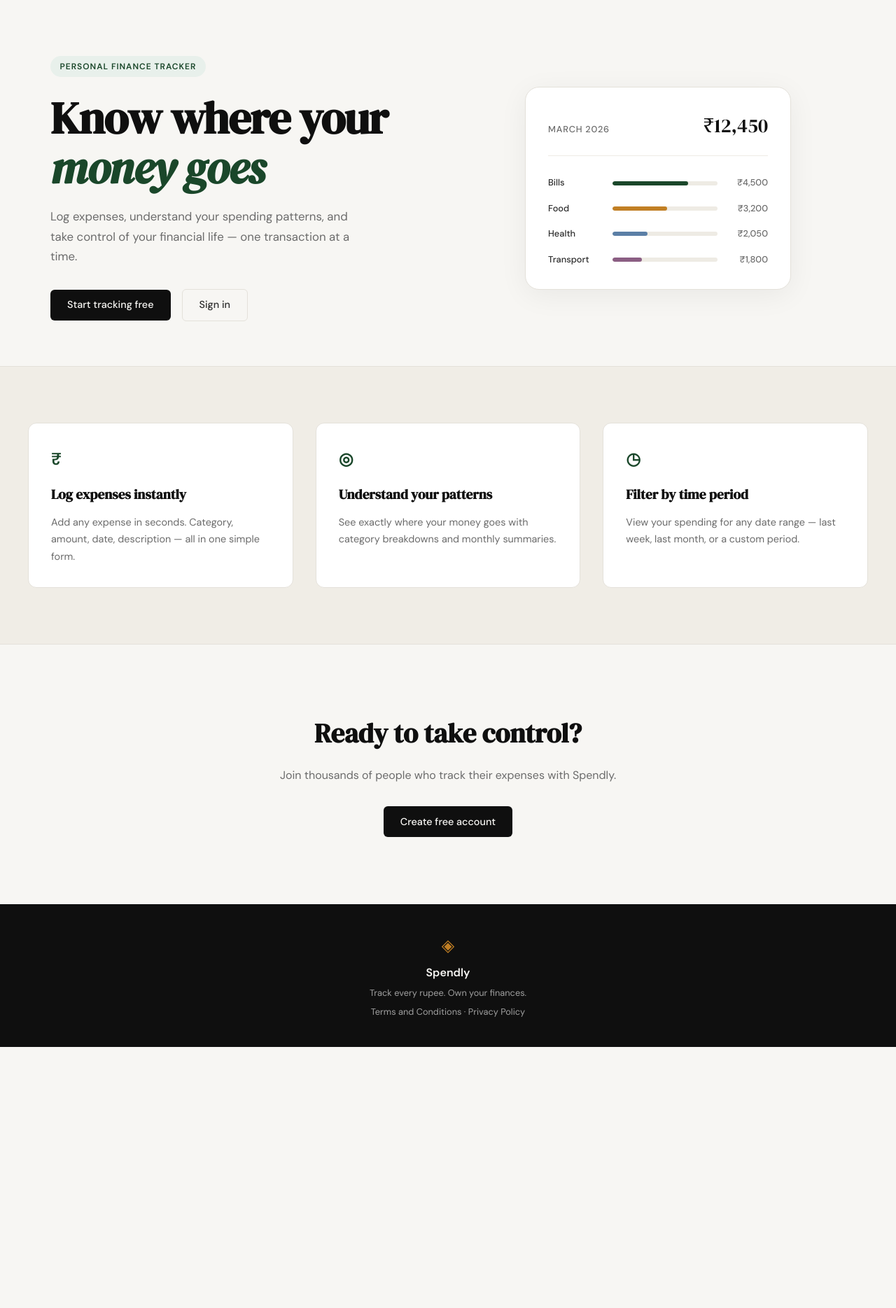
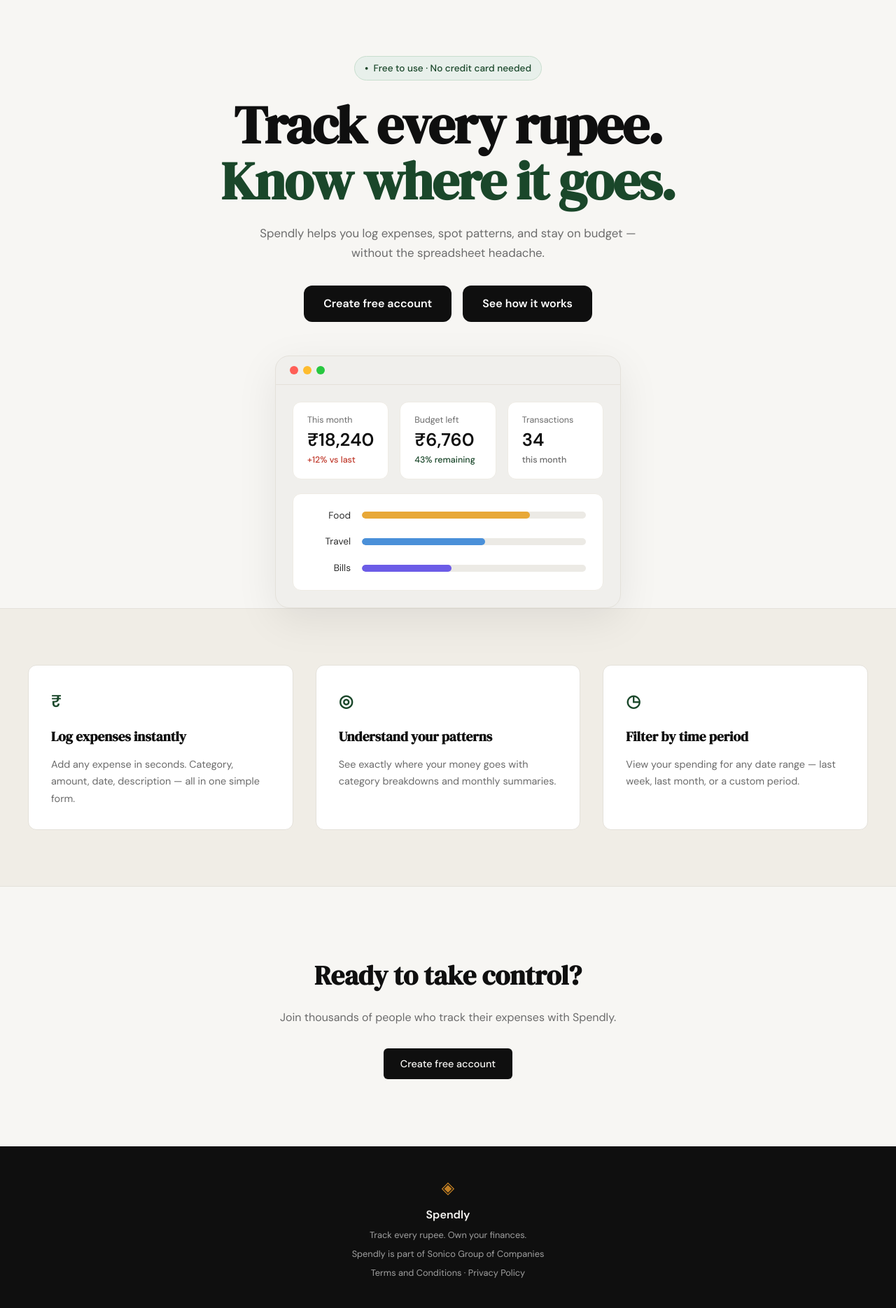
Before and after one commit to anshsoni0512/spendly---claude-code-project, a Flask app: page / in a window 1280 px wide. Shown: the part 61-1930 px from the top of the page at 70% size. Before the commit the page ends 1557 px from the top, so only its background shows below. Run offline with Flask 3, Linux system fonts and the light colour scheme.

Commit message:
final changes done for landing page

```diff
--- /dev/null
+++ b/static/css/landing.css
@@ -0,0 +1,262 @@
+/* ------------------------------------------------------------------ */
+/* Landing page — hero overrides                                       */
+/* ------------------------------------------------------------------ */
+
+.hero {
+    grid-template-columns: 1fr;
+    text-align: center;
+    padding: 5rem 2rem 0;
+    max-width: 860px;
+    gap: 3rem;
+}
+
+.hero-inner {
+    display: flex;
+    flex-direction: column;
+    align-items: center;
+}
+
+.hero-badge {
+    text-transform: none;
+    letter-spacing: normal;
+    font-weight: 500;
+    font-size: 0.85rem;
+    display: inline-flex;
+    align-items: center;
+    gap: 0.45rem;
+    border: 1px solid #c8dece;
+}
+
+.hero-badge-dot {
+    color: var(--accent);
+    font-size: 0.55rem;
+    line-height: 1;
+}
+
+.hero-title {
+    font-size: clamp(3rem, 6vw, 4.75rem);
+    line-height: 1.05;
+    max-width: 700px;
+    margin-left: auto;
+    margin-right: auto;
+}
+
+.hero-title-accent {
+    display: block;
+    color: var(--accent);
+    font-style: normal;
+}
+
+.hero-subtitle {
+    max-width: 560px;
+    text-align: center;
+    margin-left: auto;
+    margin-right: auto;
+}
+
+.hero-actions {
+    justify-content: center;
+}
+
+.btn-hero {
+    display: inline-block;
+    background: var(--ink);
+    color: #fff;
+    padding: 0.85rem 1.75rem;
+    border-radius: var(--radius-md);
+    font-family: var(--font-body);
+    font-size: 1rem;
+    font-weight: 600;
+    text-decoration: none;
+    transition: background 0.2s;
+}
+
+.btn-hero:hover { background: var(--ink-soft); }
+
+/* ------------------------------------------------------------------ */
+/* Hero visual — browser window mock                                   */
+/* ------------------------------------------------------------------ */
+
+.hero-visual {
+    width: 100%;
+}
+
+.mock-browser {
+    background: #f0efec;
+    border-radius: var(--radius-lg);
+    border: 1px solid var(--border);
+    box-shadow: 0 16px 60px rgba(0,0,0,0.08);
+    overflow: hidden;
+}
+
+.mock-browser-bar {
+    padding: 0.85rem 1.25rem;
+    display: flex;
+    align-items: center;
+    gap: 0.45rem;
+    border-bottom: 1px solid var(--border);
+}
+
+.mock-dot {
+    width: 12px;
+    height: 12px;
+    border-radius: 50%;
+    display: inline-block;
+    flex-shrink: 0;
+}
+
+.mock-dot-red    { background: #ff5f57; }
+.mock-dot-yellow { background: #febc2e; }
+.mock-dot-green  { background: #28c840; }
+
+.mock-browser-body {
+    padding: 1.5rem;
+    display: flex;
+    flex-direction: column;
+    gap: 1.25rem;
+}
+
+/* Stat cards row */
+.mock-stats {
+    display: grid;
+    grid-template-columns: repeat(3, 1fr);
+    gap: 1rem;
+}
+
+.mock-stat-card {
+    background: #fff;
+    border: 1px solid var(--border-soft);
+    border-radius: var(--radius-md);
+    padding: 1rem 1.25rem;
+    display: flex;
+    flex-direction: column;
+    gap: 0.2rem;
+    text-align: left;
+}
+
+.mock-stat-label {
+    font-size: 0.78rem;
+    color: var(--ink-muted);
+}
+
+.mock-stat-value {
+    font-size: 1.6rem;
+    font-weight: 600;
+    color: var(--ink);
+    line-height: 1.2;
+}
+
+.mock-stat-sub        { font-size: 0.78rem; font-weight: 500; }
+.mock-stat-danger     { color: var(--danger); }
+.mock-stat-success    { color: var(--accent); }
+.mock-stat-muted      { color: var(--ink-muted); }
+
+/* Category bars */
+.mock-cat-bars {
+    background: #fff;
+    border: 1px solid var(--border-soft);
+    border-radius: var(--radius-md);
+    padding: 1.25rem 1.5rem;
+    display: flex;
+    flex-direction: column;
+    gap: 1rem;
+}
+
+.mock-cat-row {
+    display: grid;
+    grid-template-columns: 58px 1fr;
+    align-items: center;
+    gap: 1rem;
+}
+
+.mock-cat-label {
+    font-size: 0.85rem;
+    color: var(--ink-soft);
+    text-align: right;
+}
+
+.mock-cat-track {
+    height: 10px;
+    background: #eceae5;
+    border-radius: 999px;
+    overflow: hidden;
+}
+
+.mock-cat-fill {
+    height: 100%;
+    border-radius: 999px;
+}
+
+.mock-bar-food   { background: #e8a838; }
+.mock-bar-travel { background: #4a90d9; }
+.mock-bar-bills  { background: #6c5ce7; }
+
+/* ------------------------------------------------------------------ */
+/* Video modal                                                         */
+/* ------------------------------------------------------------------ */
+
+.modal-overlay {
+    position: fixed;
+    inset: 0;
+    background: rgba(0, 0, 0, 0.75);
+    display: flex;
+    align-items: center;
+    justify-content: center;
+    z-index: 200;
+    opacity: 0;
+    pointer-events: none;
+    transition: opacity 0.2s ease;
+}
+
+.modal-overlay.is-open {
+    opacity: 1;
+    pointer-events: all;
+}
+
+.modal-box {
+    position: relative;
+    width: 100%;
+    max-width: 820px;
+    margin: 1rem;
+    background: #000;
+    border-radius: var(--radius-lg);
+    overflow: hidden;
+    box-shadow: 0 24px 80px rgba(0, 0, 0, 0.5);
+    transform: scale(0.95);
+    transition: transform 0.2s ease;
+}
+
+.modal-overlay.is-open .modal-box {
+    transform: scale(1);
+}
+
+.modal-close {
+    position: absolute;
+    top: -2.75rem;
+    right: 0;
+    background: none;
+    border: none;
+    color: #fff;
+    font-size: 2.25rem;
+    line-height: 1;
+    cursor: pointer;
+    padding: 0.1rem 0.4rem;
+    opacity: 0.8;
+    transition: opacity 0.15s;
+}
+
+.modal-close:hover { opacity: 1; }
+
+.modal-video-wrap {
+    position: relative;
+    padding-bottom: 56.25%;
+    height: 0;
+}
+
+.modal-video-wrap iframe {
+    position: absolute;
+    inset: 0;
+    width: 100%;
+    height: 100%;
+    border: none;
+}
--- a/templates/base.html
+++ b/templates/base.html
@@ -34,6 +34,7 @@
             <span class="brand-icon">◈</span>
             <span class="footer-name">Spendly</span>
             <p class="footer-copy">Track every rupee. Own your finances.</p>
+            <p class="footer-copy">Spendly is part of Sonico Group of Companies</p>
             <p class="footer-copy"><a href="/terms">Terms and Conditions</a> · <a href="/privacy">Privacy Policy</a></p>
         </div>
     </footer>
--- a/templates/landing.html
+++ b/templates/landing.html
@@ -1,60 +1,75 @@
 {% extends "base.html" %}
 
 {% block title %}Spendly — Track Every Rupee{% endblock %}
+
+{% block head %}
+<link rel="stylesheet" href="{{ url_for('static', filename='css/landing.css') }}">
+{% endblock %}
 
 {% block content %}
 
 <section class="hero">
     <div class="hero-inner">
-        <div class="hero-badge">Personal Finance Tracker</div>
+        <div class="hero-badge">
+            <span class="hero-badge-dot">●</span> Free to use · No credit card needed
+        </div>
         <h1 class="hero-title">
-            Know where your<br>
-            <em>money goes</em>
+            Track every rupee.<br>
+            <span class="hero-title-accent">Know where it goes.</span>
         </h1>
         <p class="hero-subtitle">
-            Log expenses, understand your spending patterns,
-            and take control of your financial life —
-            one transaction at a time.
+            Spendly helps you log expenses, spot patterns, and stay
+            on budget — without the spreadsheet headache.
         </p>
         <div class="hero-actions">
-            <a href="{{ url_for('register') }}" class="btn-primary">Start tracking free</a>
-            <a href="{{ url_for('login') }}" class="btn-ghost">Sign in</a>
+            <a href="{{ url_for('register') }}" class="btn-hero">Create free account</a>
+            <a href="#" id="btn-how-it-works" class="btn-hero">See how it works</a>
         </div>
     </div>
     <div class="hero-visual">
-        <div class="mock-card">
-            <div class="mock-card-header">
-                <span class="mock-label">March 2026</span>
-                <span class="mock-total">₹12,450</span>
+        <div class="mock-browser">
+            <div class="mock-browser-bar">
+                <span class="mock-dot mock-dot-red"></span>
+                <span class="mock-dot mock-dot-yellow"></span>
+                <span class="mock-dot mock-dot-green"></span>
             </div>
-            <div class="mock-bars">
-                <div class="mock-bar-row">
-                    <span class="mock-cat">Bills</span>
-                    <div class="mock-bar-track">
-                        <div class="mock-bar" style="width: 72%"></div>
+            <div class="mock-browser-body">
+                <div class="mock-stats">
+                    <div class="mock-stat-card">
+                        <span class="mock-stat-label">This month</span>
+                        <span class="mock-stat-value">₹18,240</span>
+                        <span class="mock-stat-sub mock-stat-danger">+12% vs last</span>
                     </div>
-                    <span class="mock-amt">₹4,500</span>
+                    <div class="mock-stat-card">
+                        <span class="mock-stat-label">Budget left</span>
+                        <span class="mock-stat-value">₹6,760</span>
+                        <span class="mock-stat-sub mock-stat-success">43% remaining</span>
+                    </div>
+                    <div class="mock-stat-card">
+                        <span class="mock-stat-label">Transactions</span>
+                        <span class="mock-stat-value">34</span>
+                        <span class="mock-stat-sub mock-stat-muted">this month</span>
+                    </div>
                 </div>
-                <div class="mock-bar-row">
-                    <span class="mock-cat">Food</span>
-                    <div class="mock-bar-track">
-                        <div class="mock-bar mock-bar-2" style="width: 52%"></div>
+                <div class="mock-cat-bars">
+                    <div class="mock-cat-row">
+                        <span class="mock-cat-label">Food</span>
+                        <div class="mock-cat-track">
+                            <div class="mock-cat-fill mock-bar-food" style="width: 75%"></div>
+                        </div>
                     </div>
-                    <span class="mock-amt">₹3,200</span>
-                </div>
-                <div class="mock-bar-row">
-                    <span class="mock-cat">Health</span>
-                    <div class="mock-bar-track">
-                        <div class="mock-bar mock-bar-3" style="width: 33%"></div>
+                    <div class="mock-cat-row">
+                        <span class="mock-cat-label">Travel</span>
+                        <div class="mock-cat-track">
+                            <div class="mock-cat-fill mock-bar-travel" style="width: 55%"></div>
+                        </div>
                     </div>
-                    <span class="mock-amt">₹2,050</span>
-                </div>
-                <div class="mock-bar-row">
-                    <span class="mock-cat">Transport</span>
-                    <div class="mock-bar-track">
-                        <div class="mock-bar mock-bar-4" style="width: 28%"></div>
+                    <div class="mock-cat-row">
+                        <span class="mock-cat-label">Bills</span>
+                        <div class="mock-cat-track">
+                            <div class="mock-cat-fill mock-bar-bills" style="width: 40%"></div>
+                        </div>
                     </div>
-                    <span class="mock-amt">₹1,800</span>
                 </div>
             </div>
         </div>
@@ -89,4 +104,60 @@
     </div>
 </section>
 
+<div id="video-modal" class="modal-overlay" aria-hidden="true">
+    <div class="modal-box">
+        <button class="modal-close" id="modal-close" aria-label="Close video">&times;</button>
+        <div class="modal-video-wrap">
+            <iframe id="modal-iframe"
+                src=""
+                data-src="https://www.youtube.com/embed/dQw4w9WgXcQ"
+                title="How Spendly works"
+                frameborder="0"
+                allow="accelerometer; autoplay; clipboard-write; encrypted-media; gyroscope; picture-in-picture"
+                allowfullscreen></iframe>
+        </div>
+    </div>
+</div>
+
 {% endblock %}
+
+{% block scripts %}
+<script>
+(function () {
+    var overlay  = document.getElementById('video-modal');
+    var iframe   = document.getElementById('modal-iframe');
+    var closeBtn = document.getElementById('modal-close');
+    var trigger  = document.getElementById('btn-how-it-works');
+    var videoSrc = iframe.dataset.src;
+
+    function openModal() {
+        iframe.src = videoSrc + '?autoplay=1&rel=0';
+        overlay.classList.add('is-open');
+        overlay.setAttribute('aria-hidden', 'false');
+        document.body.style.overflow = 'hidden';
+    }
+
+    function closeModal() {
+        iframe.src = '';
+        overlay.classList.remove('is-open');
+        overlay.setAttribute('aria-hidden', 'true');
+        document.body.style.overflow = '';
+    }
+
+    trigger.addEventListener('click', function (e) {
+        e.preventDefault();
+        openModal();
+    });
+
+    closeBtn.addEventListener('click', closeModal);
+
+    overlay.addEventListener('click', function (e) {
+        if (e.target === overlay) closeModal();
+    });
+
+    document.addEventListener('keydown', function (e) {
+        if (e.key === 'Escape' && overlay.classList.contains('is-open')) closeModal();
+    });
+}());
+</script>
+{% endblock %}
```
